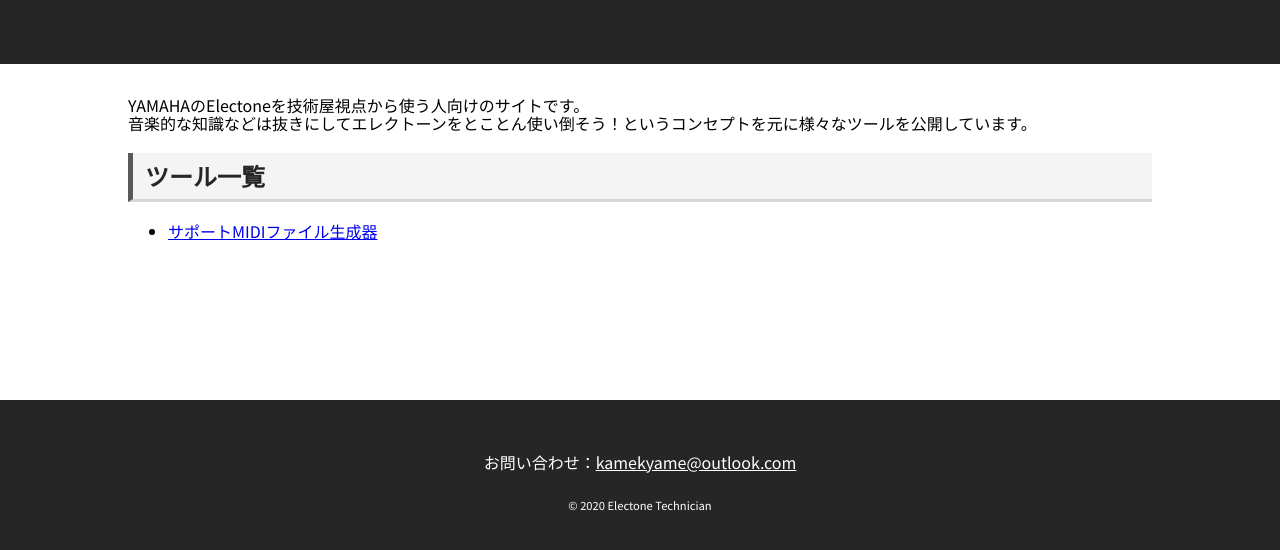
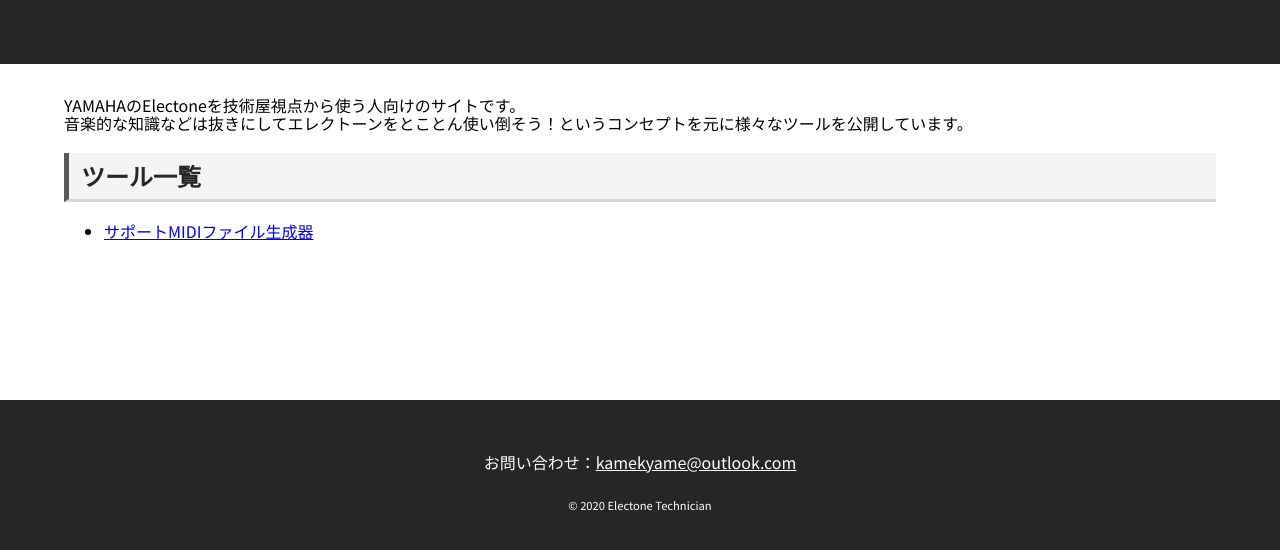
Before and after one commit to kamekyame/el-tech, a plain HTML site: page index.html in a window 1280 px wide. Shown: the part 240-790 px from the top of the page. Drawn offline with nearby package versions, Linux system fonts and the light colour scheme.

Commit message:
Fix スマホで見た際に見やすくなるようにメインコンテンツのmarginを調整

```diff
--- a/common.css
+++ b/common.css
@@ -68,7 +68,8 @@ header a {
 
 main {
     min-height: calc(100vh - 4em - 4em - 15em - 10em);
-    margin: 2em 8em;
+    margin: 2em auto;
+    width: 90vw;
 }
 
 footer {
```
